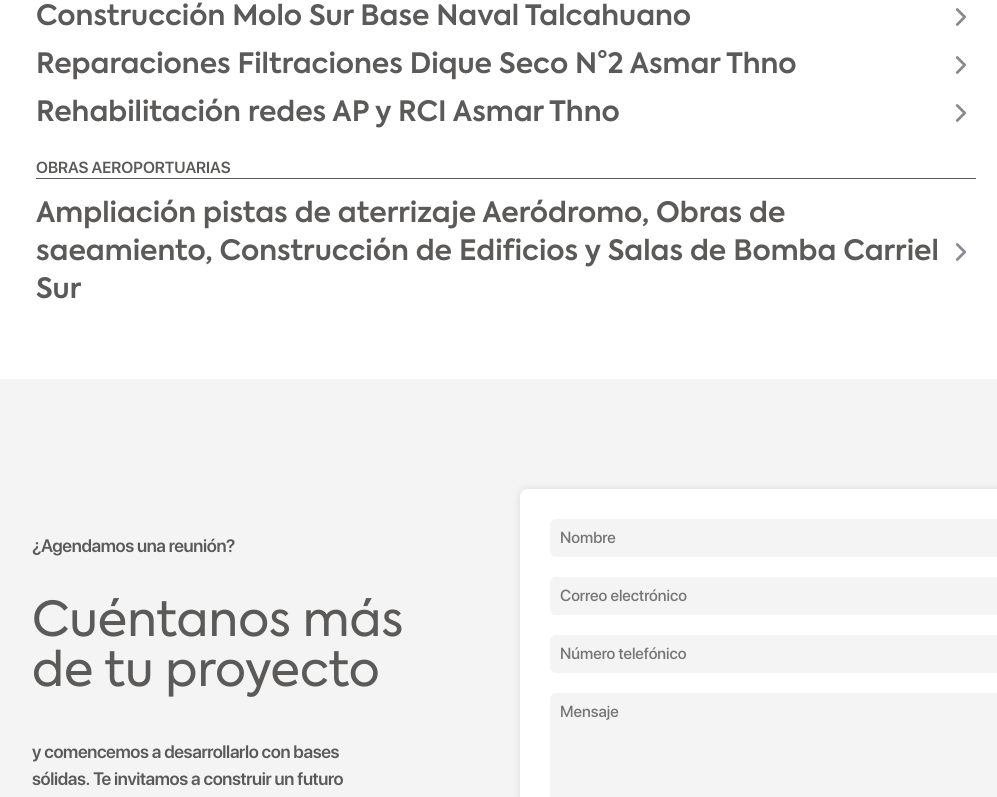
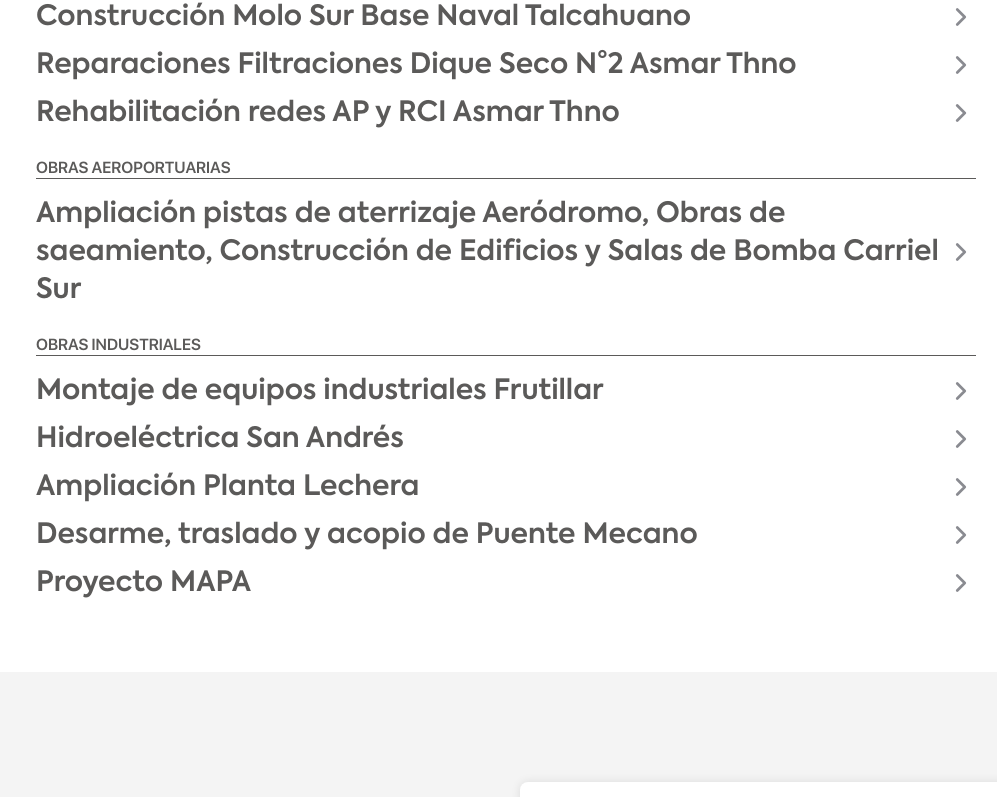
Before and after one commit to BrianMalave/demac_project, a React (Vite) app: page / in a window 1280 px wide. Shown: the part 4460-5257 px from the top of the page, without its empty margins (134-1131 px from the left). Built offline with nearby package versions, Linux system fonts and the light colour scheme.

Commit message:
update_v0.3

```diff
--- a/package.json
+++ b/package.json
@@ -1,7 +1,7 @@
 {
   "name": "demac-project",
   "private": true,
-  "version": "1.0.2",
+  "version": "1.0.3",
   "type": "module",
   "scripts": {
     "dev": "vite",
--- a/src/assets/assets.js
+++ b/src/assets/assets.js
@@ -31,6 +31,7 @@
 import demacMenu from './demac-logo-menu.svg'
 import demacLogoAlone from './demacMenuLogoAlone.svg'
 import demacLogoGray from './demacLogoGray.svg'
+import frutillarLogo from './frutillarLogo.svg'
 import slideImagen1 from './slideImagen1.png'
 import slideImagen2 from './slideImagen2.png'
 import slideImagen3 from './slideImagen3.png'
@@ -64,6 +65,7 @@
     comsaLogo,
     asmarLogo,
     dragadosLogo,
+    frutillarLogo,
     minusIcon,
     demacLogoGray,
     menuClose,
--- a/src/components/Field.jsx
+++ b/src/components/Field.jsx
@@ -31,13 +31,13 @@
       </div>
       <div className="fieldImagesContainer">
         <div className="fieldImagesSubContainer motion-down">
-          <a href="#obras-civiles">
+          <a href="#partners">
             <img src={civiles} alt="Obras Civiles por Demac" className="fieldImages" />
             <h2>Obras Civiles</h2>
           </a>
         </div>
         <div className="fieldImagesSubContainer motion-up">
-          <a href="#obras-indutriales">
+          <a href="#obras-industriales">
             <img src={industriales} alt="Obras Industriales por Demac" className="fieldImages" />
             <h2>Industriales</h2>
           </a>
--- a/src/components/Partner.jsx
+++ b/src/components/Partner.jsx
@@ -14,13 +14,14 @@
   chevronDown,
   chevronRight
 } from '../assets/assets';
-import { viales, maritimas, aeroportuarias } from '../constants/constants';
+import { viales, maritimas, aeroportuarias, industriales } from '../constants/constants';
 
 const Partner = () => {
 
   const [openIndexViales, setOpenIndexViales] = useState(null);
   const [openIndexMaritimas, setOpenIndexMaritimas] = useState(null);
   const [openIndexAero, setOpenIndexAero] = useState(null);
+  const [openIndexIndustriales, setOpenIndexIndustriales] = useState(null);
 
 
   const handleToggleViales = (index) => {
@@ -31,6 +32,9 @@
   };
   const handleToggleAero = (index) => {
     setOpenIndexAero(openIndexAero === index ? null : index);
+  };
+  const handleToggleIndustriales = (index) => {
+    setOpenIndexIndustriales(openIndexIndustriales === index ? null : index);
   };
 
   const images = [
@@ -158,7 +162,7 @@
                 className={`partnerProjectInfoClients ${openIndexMaritimas === index ? "open" : ""}`}
               >
                 <div className="partnerFirstContainer">
-                  <div className="partnerProjectDate">Año: {maritima.year}</div>
+                  {/* <div className="partnerProjectDate">Año: {maritima.year}</div> */}
                 </div>
                 <div className="partnerDescriptionContainer">
                   <div className="partnerProjectDescription">
@@ -185,7 +189,7 @@
           ))}
         </section>
 
-        <section id="obras-aeropotuarias">
+        <section id="obras-aeropotuarias" class="obra-section">
           {/* Obras Aeroportuarias */}
           <h3 className="partnerFieldTitle">Obras Aeroportuarias</h3>
           {aeroportuarias.map((aero, index) => (
@@ -238,6 +242,60 @@
             </div>
           ))}
         </section>
+
+        <section id="obras-industriales" class="obra-section">
+          {/* Obras industriales */}
+          <h3 className="partnerFieldTitle">Obras Industriales</h3>
+          {industriales.map((indu, index) => (
+            <div className="partnerContainer" key={index}>
+              <div
+                className="partnerProjectName"
+                onClick={() => handleToggleIndustriales(index)}
+                style={{
+                  cursor: "pointer",
+                  fontWeight: "bold",
+                  display: "flex",
+                  justifyContent: "space-between",
+                  alignItems: "center"
+                }}
+              >
+                {indu.title}
+                <img
+                  src={openIndexIndustriales === index ? chevronDown : chevronRight}
+                  alt={openIndexIndustriales === index ? "Chevron Down" : "Chevron Right"}
+                  style={{ width: "30px", height: "30px" }}
+                />
+              </div>
+              <div
+                className={`partnerProjectInfoClients ${openIndexIndustriales === index ? "open" : ""}`}
+              >
+                <div className="partnerFirstContainer">
+                  <div className="partnerProjectDate">Año: {indu.year}</div>
+                </div>
+                <div className="partnerDescriptionContainer">
+                  <div className="partnerProjectDescription">
+                    <p>
+                      <strong className="descriptionParagraph">Descripción:</strong> {indu.description}
+                    </p>
+                  </div>
+                  <div className="partnerLogoContainerAlt">
+                    <h3>Clientes:</h3>
+                    <div className="clientContainer">
+                      {indu.clients.map((client, i) => (
+                        <img
+                          key={i}
+                          src={client.logo}
+                          alt={client.alt}
+                          className="clientLogo"
+                        />
+                      ))}
+                    </div>
+                  </div>
+                </div>
+              </div>
+            </div>
+          ))}
+        </section>
       </div>
     </section>
   );
--- a/src/constants/constants.js
+++ b/src/constants/constants.js
@@ -7,7 +7,8 @@
   arrigoniLogo,
   belfiLogo,
   sacyrLogo,
-  dragadosLogo
+  dragadosLogo,
+  frutillarLogo
 } from '../assets/assets'
 
 export const navLinks = [
@@ -162,3 +163,47 @@
     ],
   }
 ];
+
+export const industriales = [
+  {
+    title: "Montaje de equipos industriales Frutillar",
+    year: "2006",
+    description: "Montaje de equipos REDA.",
+    clients: [
+      { logo: frutillarLogo, alt: "frutillar partner Demac" }
+    ],
+  },
+  {
+    title: "Hidroeléctrica San Andrés",
+    year: "2012",
+    description: "Montaje y soldadura tubería de acero.",
+    clients: [
+      { logo: icafalLogo, alt: "icafal partner Demac" }
+    ],
+  },
+  {
+    title: "Ampliación Planta Lechera",
+    year: "2006 - 2008",
+    description: "Montaje y soldadura tubería de acero pipe rack de servicio y proceso, montaje de caldera chips.",
+    clients: [
+      { logo: frutillarLogo, alt: "frutillar partner Demac" }
+    ],
+  },
+  {
+    title: "Desarme, traslado y acopio de Puente Mecano",
+    year: "2016 - 2017",
+    description: "Desmontaje de Puente Mecano provisorio sobre Río Bíobio luego del terremoto 27F , trabajos incluyeron desarme, traslado a regimiento Chacabuco y acopio en el mismo lugar.",
+    clients: [
+      { logo: frutillarLogo, alt: "frutillar partner Demac" }
+    ],
+  },
+  {
+    title: "Proyecto MAPA",
+    year: "2022",
+    description: "Movimiento de tierras y montaje de estructuras.",
+    clients: [
+      { logo: besalcoLogo, alt: "besalco partner Demac"},
+      { logo: comsaLogo, alt: "comsa partner Demac"}
+    ],
+  }
+];
```
Also changed, not shown: src/assets/frutillarLogo.svg (added).
